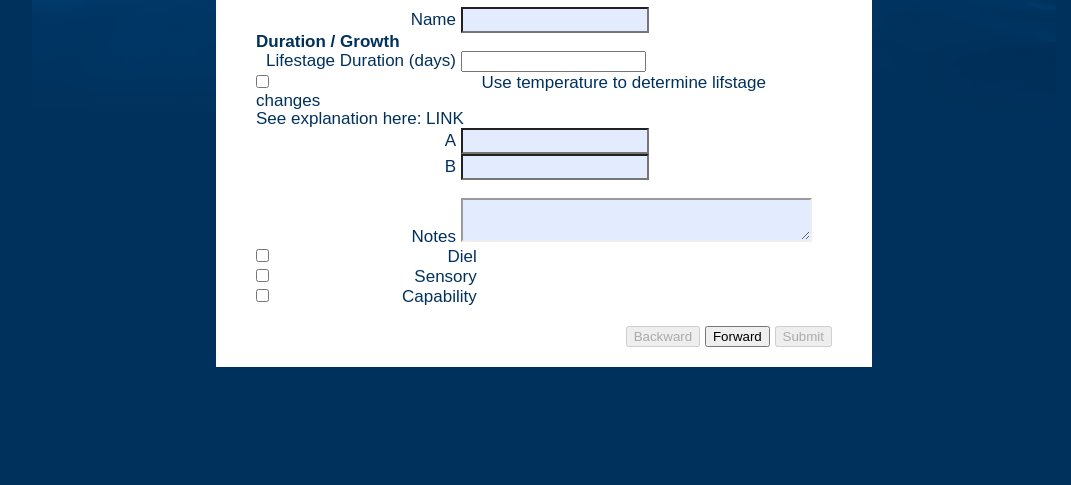
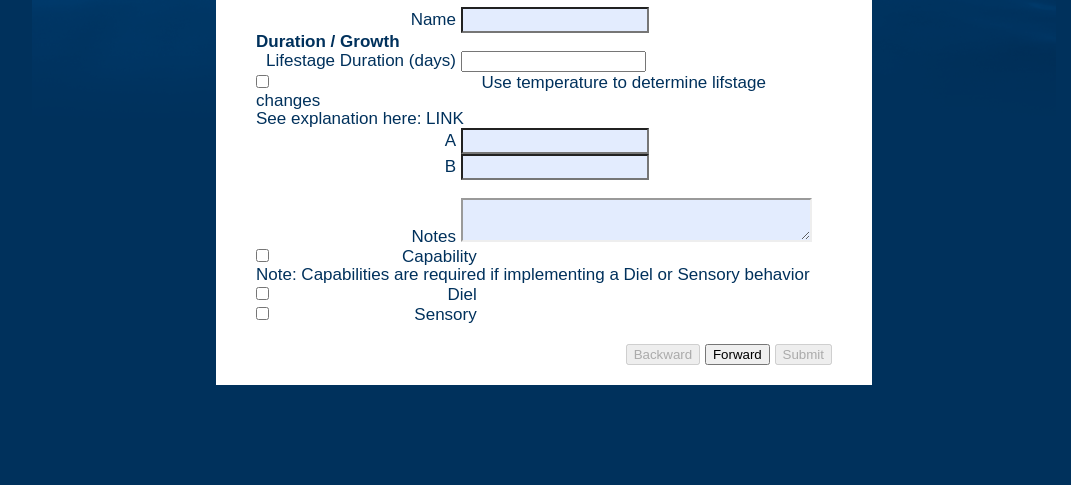
Before and after one commit to asascience-open/larva-library, a Flask app: template larva_library/templates/lifestage_wizard.html in a window 1280 px wide. Shown: the part 443-928 px from the top of the page, without its empty margins (96-1167 px from the left). Before the commit the page ends 810 px from the top, so only its background shows below. Run offline with Flask 2, Linux system fonts and the light colour scheme; the template is opened without the code that fills it: values that come from a table or form of the project are taken from there, others are empty; parts of the project's set-up code (start-up, migrations or seed data) failed here and were passed over; some libraries are stand-ins or nearby versions.

Commit message:
Make capabilities required if implementing a diel or taxis behavior

```diff
--- a/larva_library/templates/lifestage_wizard.html
+++ b/larva_library/templates/lifestage_wizard.html
@@ -23,10 +23,24 @@
                 <br />
 
                 {{ render_field(form.notes) }}<br />
+
+                {{ render_check(form.capability) }}<br />
+                Note: Capabilities are required if implementing a Diel or Sensory behavior<br />
                 {{ render_check(form.diel) }}<br />
                 {{ render_check(form.taxis) }}<br />
-                {{ render_check(form.capability) }}<br />
+
             </div>
+
+            <div class="step" id="cap_step">
+                <h2>Capability</h2>
+                <div style="margin:15px 0 0 70px;">
+                    {{ render_field(form.vss) }}<br />
+                    {{ render_field(form.variance) }}<br /><br />
+                    {{ render_field(form.swim_turning) }}<br />
+                    {{ render_field(form.nonswim_turning) }}<br />
+                </div>
+            </div>
+
             <div class="step" id="diel_step">
                 <h2>Diel</h2>
                 <div class=margin>
@@ -88,16 +102,6 @@
 
                 <!-- holds the JSON data for POSTing -->
                 {{ render_field(form.taxis_data) }}
-            </div>
-
-            <div class="step" id="cap_step">
-                <h2>Capability</h2>
-                <div style="margin:15px 0 0 70px;">
-                    {{ render_field(form.vss) }}<br />
-                    {{ render_field(form.variance) }}<br /><br />
-                    {{ render_field(form.swim_turning) }}<br />
-                    {{ render_field(form.nonswim_turning) }}<br />
-                </div>
             </div>
 
             <div class="submit step" id="review_step">
@@ -330,27 +334,28 @@
             $("#lifestage").wizard({
                 beforeForward: function( event, state ) {
                     // Only check on the first step and the capabilities step
-                    if ((state.stepIndex == 1) || (state.stepIndex == 4)) {
+                    if ((state.stepIndex == 1) || (state.stepIndex == 2)) {
                         var inputs = $(this).wizard('state').step.find(':input');
                         return !inputs.length || !!inputs.valid();
                     }
                 },
                 afterSelect : function( event, state ) {
 
+                    // Capability step
+                    if (state.stepIndex == 1) {
+                        move_or_stay(state, "capability", "cap_step");
+                    }
+
                     // Diel step
-                    if (state.stepIndex == 1) {
+                    if (state.stepIndex == 2) {
                         move_or_stay(state, "diel", "diel_step");
                         updateList("diel_list", "diel_data", diel_inputs);
                     }
 
                     // Taxis step
-                    if (state.stepIndex == 2) {
+                    if (state.stepIndex == 3) {
                         move_or_stay(state, "taxis", "taxis_step");
                         updateList("taxis_list", "taxis_data", taxis_inputs);
-                    }
-
-                    if (state.stepIndex == 3) {
-                        move_or_stay(state, "capability", "cap_step");
                     }
 
                     // Review step
@@ -578,6 +583,25 @@
                     updateList("taxis_list", "taxis_data", taxis_inputs);
                 }
             });
+
+            $("#capability:input").change(function(event) {
+                if (!$(this).is(':checked')) {
+                    $("#diel:input").attr("checked", "");
+                    $("#taxis:input").attr("checked", "");
+                }
+            });
+
+            $("#diel:input").change(function(event) {
+                if ($(this).is(':checked')) {
+                    $("#capability:input").attr("checked", "checked");
+                }
+            });
+
+            $("#taxis:input").change(function(event) {
+                if ($(this).is(':checked')) {
+                    $("#capability:input").attr("checked", "checked");
+                }
+            });
         });
 
     </script>
```
